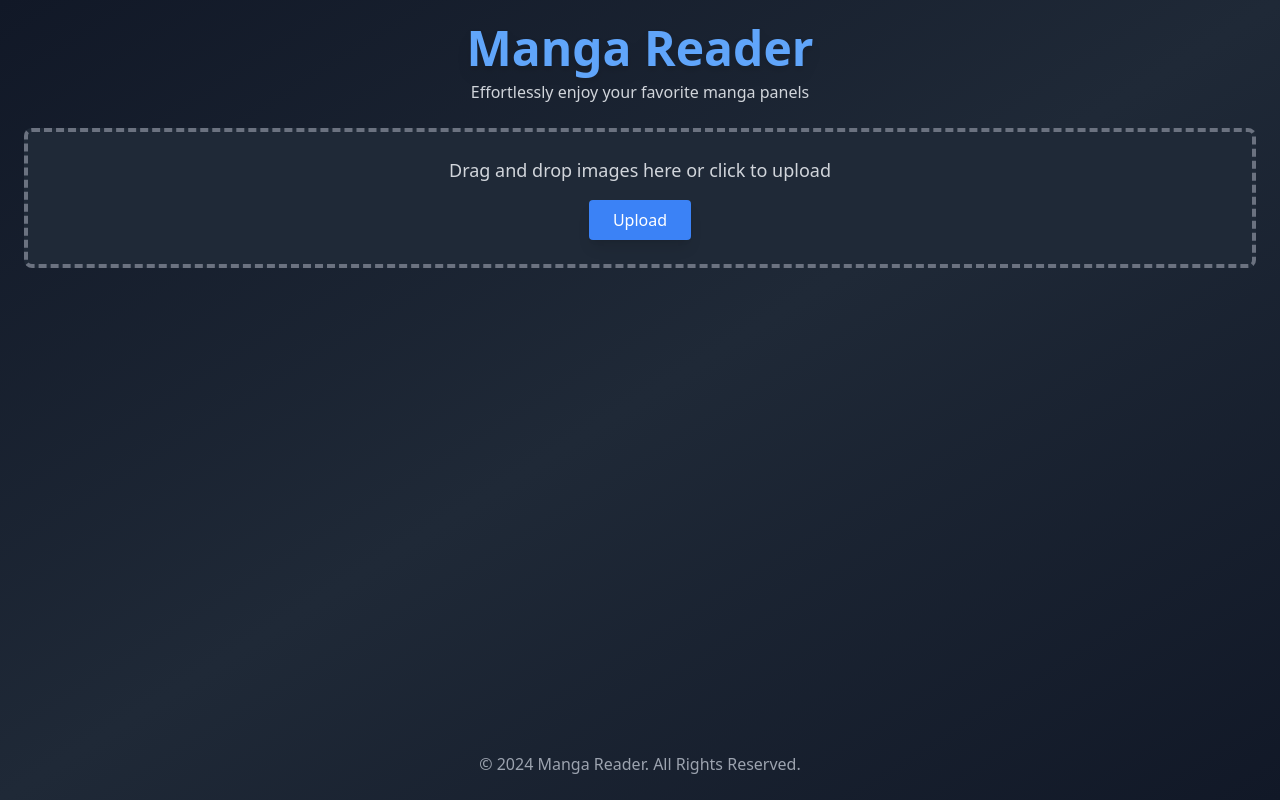
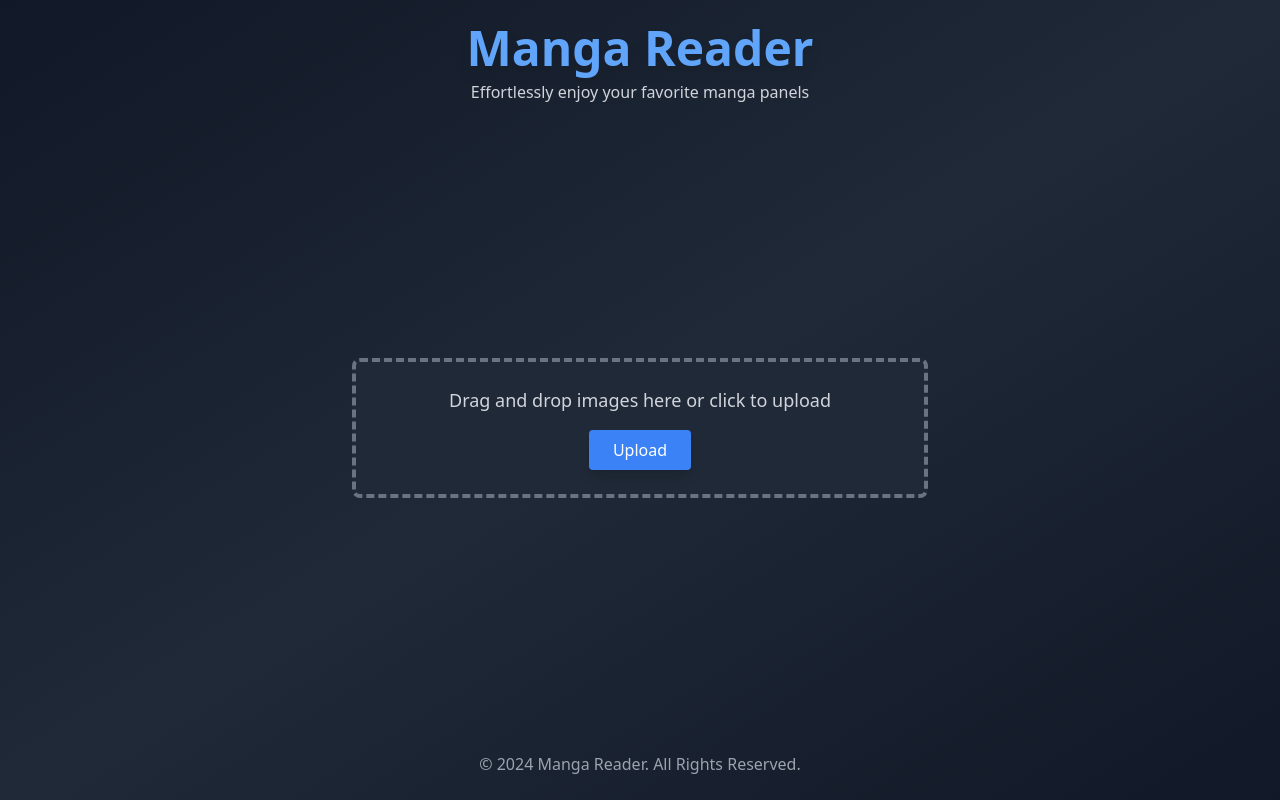
Before and after one commit to Tomixbo/mangaka, a Django app: page / in a window 1280 px wide. Run offline with Django 5.2, Linux system fonts and the light colour scheme; some libraries are stand-ins or nearby versions.

Commit message:
Arrange position previewer, import_zone

```diff
--- a/mangaka/read_manga/templates/read_manga/index.html
+++ b/mangaka/read_manga/templates/read_manga/index.html
@@ -5,19 +5,35 @@ Manga Reader - Read Manga
 {% endblock %}
 
 {% block content %}
-<div id="drop-zone" class="border-4 border-dashed border-gray-500 p-6 rounded-lg bg-gray-800 flex flex-col items-center justify-center cursor-pointer hover:border-blue-400 hover:bg-gray-700 transition">
-    <p class="text-lg text-gray-300 mb-4">Drag and drop images here or click to upload</p>
+<div class="flex h-full">
+    <!-- Drag-and-Drop Zone / Thumbnail Viewer -->
+    <div id="image-sidebar" class="hidden w-1/4 bg-gray-800 border-r border-gray-700 h-full flex-col">
+        <div id="thumbnail-list" class="flex-grow overflow-y-auto p-4">
+            <button id="import-images-button" class="bg-blue-500 text-white py-2 px-4 rounded hover:bg-blue-600 transition shadow-lg w-full mb-4">Import</button>
+            <div id="thumbnails" class="flex flex-col gap-4">
+                <!-- Thumbnails will be dynamically inserted here -->
+            </div>
+        </div>
+    </div>
+
+    <!-- Drag-and-Drop Zone (centered initially) -->
+    <div id="drop-zone-container" class="flex flex-grow items-center justify-center">
+        <div id="drop-zone" class="border-4 border-dashed border-gray-500 p-6 rounded-lg bg-gray-800 flex flex-col items-center justify-center cursor-pointer hover:border-blue-400 hover:bg-gray-700 transition w-3/4 max-w-xl">
+            <p id="drop-zone-message" class="text-lg text-gray-300 mb-4">Drag and drop images here or click to upload</p>
             <input type="file" id="file-input" class="hidden" accept="image/*" multiple>
             <button id="upload-button" class="bg-blue-500 text-white py-2 px-6 rounded hover:bg-blue-600 transition shadow-lg">Upload</button>
         </div>
+    </div>
 
-<div id="previewer" class="mt-6 hidden flex-col items-center">
-    <div class="relative shadow-lg rounded-lg overflow-hidden">
-        <img id="preview-image" src="" alt="Preview" class="mx-auto max-w-full max-h-[500px] bg-gray-700">
+    <!-- Previewer -->
+    <div id="previewer" class="hidden flex-grow flex-col items-center justify-center p-6">
+        <div class="relative shadow-lg rounded-lg overflow-hidden bg-white" style="width: 800px; height: 600px;">
+            <img id="preview-image" src="" alt="Preview" class="absolute inset-0 m-auto w-auto h-auto max-w-full max-h-full object-contain">
         </div>
         <div class="flex justify-center mt-4 space-x-4">
             <button id="prev-button" class="bg-gray-600 text-white py-2 px-4 rounded hover:bg-gray-500 transition shadow">Previous</button>
             <button id="next-button" class="bg-blue-500 text-white py-2 px-4 rounded hover:bg-blue-600 transition shadow">Next</button>
         </div>
     </div>
+</div>
 {% endblock %}
--- a/mangaka/theme/templates/base.html
+++ b/mangaka/theme/templates/base.html
@@ -8,9 +8,15 @@
 	{% tailwind_css %}
     <title>{% block title %}Manga Reader{% endblock %}</title>
     <script src="{% static 'js/manga_reader.js' %}" defer></script>
+	<style>
+		html, body {
+			height: 100%;
+			overflow: hidden;
+		}
+	</style>
 </head>
 <body class="bg-gradient-to-br from-gray-900 via-gray-800 to-gray-900 text-gray-100 min-h-screen flex flex-col">
-    <div class="container mx-auto p-6 flex-grow flex flex-col">
+    <div class="container mx-auto p-6 flex-grow flex flex-col h-full">
         <!-- Header -->
         <header class="mb-6">
             <h1 class="text-5xl font-bold text-center text-blue-400 drop-shadow-lg">Manga Reader</h1>
@@ -18,7 +24,7 @@
         </header>
 
         <!-- Main Content -->
-        <main class="flex-grow">
+        <main class="flex-grow h-96">
             {% block content %}
             <!-- Contenu spécifique à chaque page sera inséré ici -->
             {% endblock %}
```
Also changed, not shown: mangaka/theme/static/js/manga_reader.js (+55 -17 lines). Lines whose indentation alone changed are shown as unchanged.
